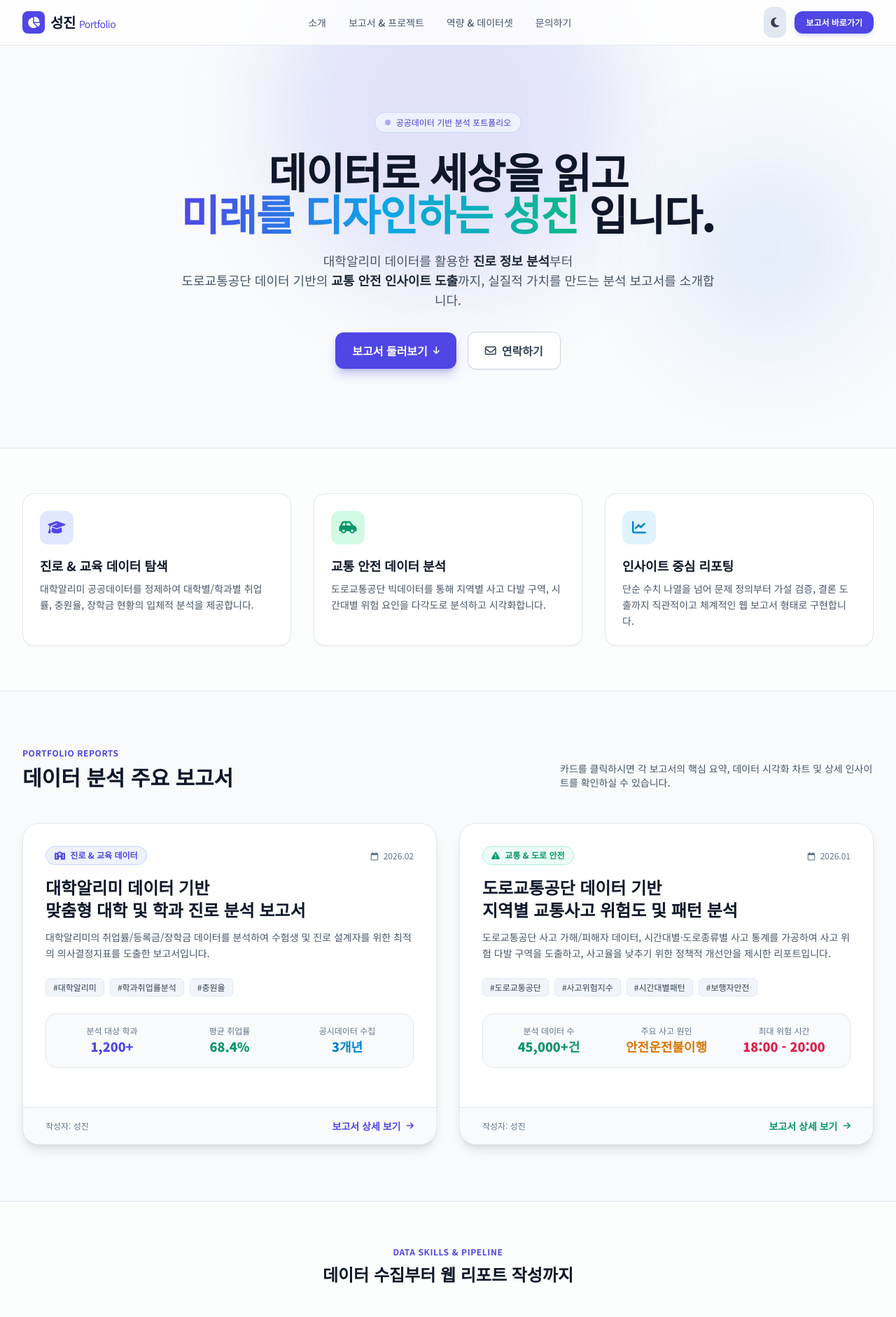
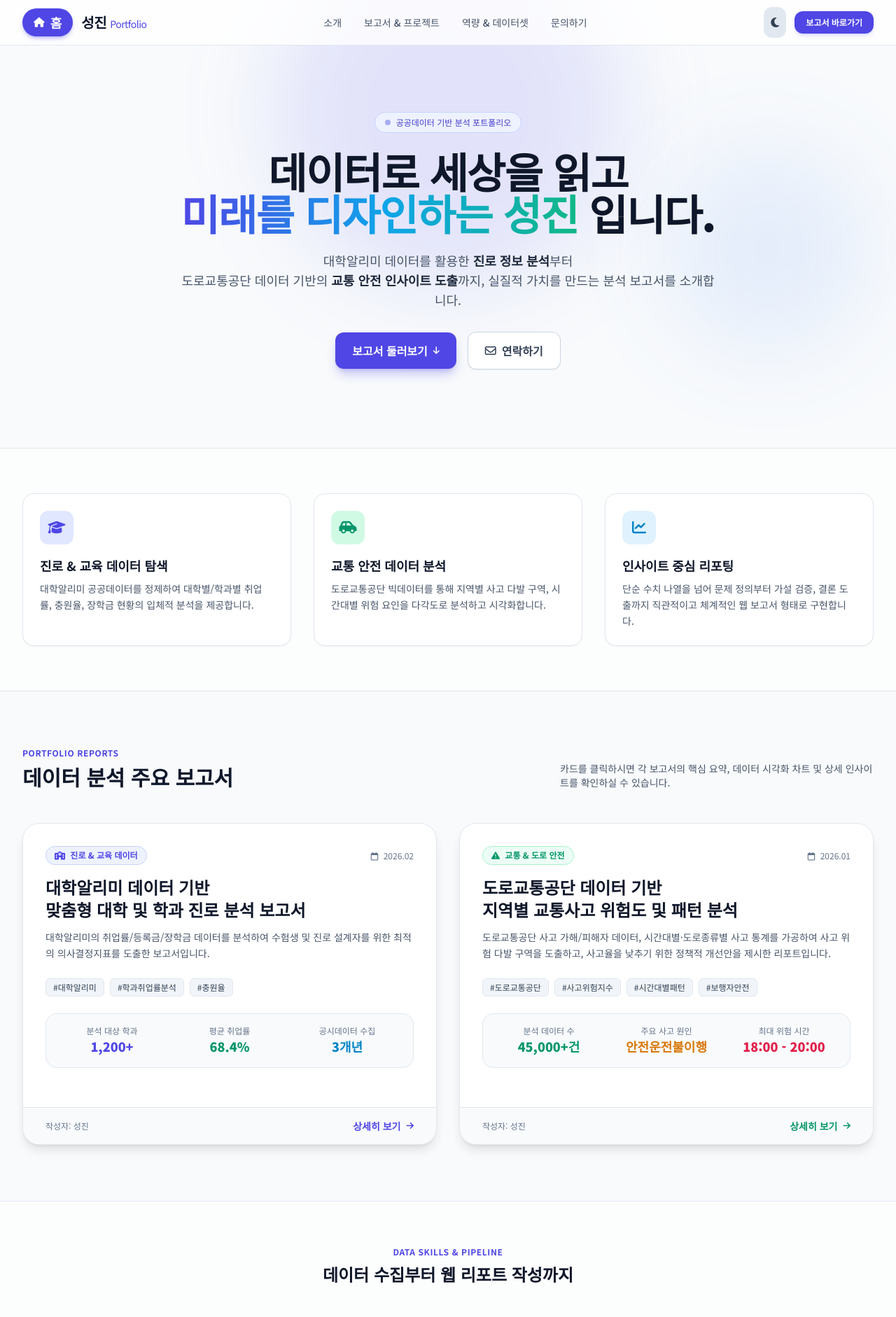
Before and after one commit to ss0303ssaaa-design/pnu0811, a plain HTML site: page index.html in a window 1280 px wide. Shown: the top 1882 px of the page at 70% size. Drawn offline with nearby package versions, Linux system fonts and the light colour scheme.

Commit message:
Update index.html

```diff
--- a/index.html
+++ b/index.html
@@ -49,11 +49,13 @@
     <!-- Navigation -->
     <nav class="fixed top-0 left-0 right-0 z-40 bg-white/80 dark:bg-slate-900/80 backdrop-blur-md border-b border-slate-200 dark:border-slate-800 transition-colors duration-300">
         <div class="max-w-7xl mx-auto px-4 sm:px-6 lg:px-8 h-16 flex items-center justify-between">
-            <a href="#" class="flex items-center space-x-2 text-xl font-bold tracking-tight text-slate-900 dark:text-white">
-                <span class="w-8 h-8 rounded-lg bg-indigo-600 flex items-center justify-center text-white text-base">
-                    <i class="fa-solid fa-chart-pie"></i>
+            <a href="../index.html" class="flex items-center space-x-3 group">
+                <span class="px-4 py-1.5 rounded-full bg-indigo-600 group-hover:bg-indigo-500 text-white font-black text-lg shadow-md shadow-indigo-600/30 transition-all flex items-center gap-2">
+                    <i class="fa-solid fa-house text-sm"></i> 홈
                 </span>
-                <span>성진 <span class="text-indigo-600 dark:text-indigo-400 font-normal text-sm">Portfolio</span></span>
+                <span class="text-xl font-bold tracking-tight text-slate-900 dark:text-white hidden sm:block">
+                    성진 <span class="text-indigo-600 dark:text-indigo-400 font-normal text-sm">Portfolio</span>
+                </span>
             </a>
 
             <div class="hidden md:flex items-center space-x-8 text-sm font-medium text-slate-600 dark:text-slate-300">
@@ -116,15 +118,18 @@
     <section id="about" class="py-16 bg-white/60 dark:bg-slate-900/50 border-y border-slate-200 dark:border-slate-800/60 transition-colors">
         <div class="max-w-7xl mx-auto px-4 sm:px-6 lg:px-8">
             <div class="grid grid-cols-1 md:grid-cols-3 gap-8">
-                <div class="p-6 rounded-2xl bg-white dark:bg-slate-800/40 border border-slate-200 dark:border-slate-700/50 hover:border-indigo-500/40 transition-all shadow-sm">
-                    <div class="w-12 h-12 rounded-xl bg-indigo-100 dark:bg-indigo-500/10 text-indigo-600 dark:text-indigo-400 flex items-center justify-center text-xl mb-4">
+                <a href="./data1/index.html" class="group block p-6 rounded-2xl bg-white dark:bg-slate-800/40 border border-slate-200 dark:border-slate-700/50 hover:border-indigo-500/60 hover:-translate-y-1 transition-all shadow-sm hover:shadow-md cursor-pointer">
+                    <div class="w-12 h-12 rounded-xl bg-indigo-100 dark:bg-indigo-500/10 text-indigo-600 dark:text-indigo-400 flex items-center justify-center text-xl mb-4 group-hover:scale-110 transition-transform">
                         <i class="fa-solid fa-graduation-cap"></i>
                     </div>
-                    <h3 class="text-lg font-bold text-slate-900 dark:text-white mb-2">진로 & 교육 데이터 탐색</h3>
+                    <div class="flex items-center justify-between mb-2">
+                        <h3 class="text-lg font-bold text-slate-900 dark:text-white">진로 & 교육 데이터 탐색</h3>
+                        <i class="fa-solid fa-arrow-right text-indigo-500 text-sm opacity-0 group-hover:opacity-100 transition-all -translate-x-2 group-hover:translate-x-0"></i>
+                    </div>
                     <p class="text-sm text-slate-600 dark:text-slate-400 leading-relaxed">
                         대학알리미 공공데이터를 정제하여 대학별/학과별 취업률, 충원율, 장학금 현황의 입체적 분석을 제공합니다.
                     </p>
-                </div>
+                </a>
 
                 <div class="p-6 rounded-2xl bg-white dark:bg-slate-800/40 border border-slate-200 dark:border-slate-700/50 hover:border-indigo-500/40 transition-all shadow-sm">
                     <div class="w-12 h-12 rounded-xl bg-emerald-100 dark:bg-emerald-500/10 text-emerald-600 dark:text-emerald-400 flex items-center justify-center text-xl mb-4">
@@ -205,10 +210,10 @@
 
                     <div class="px-8 py-4 bg-slate-50 dark:bg-slate-900/40 border-t border-slate-200 dark:border-slate-700/50 flex items-center justify-between">
                         <span class="text-xs text-slate-500 dark:text-slate-400">작성자: 성진</span>
-                        <button onclick="openModal('career')" class="inline-flex items-center gap-2 text-sm font-semibold text-indigo-600 dark:text-indigo-400 hover:text-indigo-500 transition-colors">
-                            <span>보고서 상세 보기</span>
+                        <a href="./data1/index.html" class="inline-flex items-center gap-2 text-sm font-semibold text-indigo-600 dark:text-indigo-400 hover:text-indigo-500 transition-colors">
+                            <span>상세히 보기</span>
                             <i class="fa-solid fa-arrow-right text-xs"></i>
-                        </button>
+                        </a>
                     </div>
                 </div>
 
@@ -255,10 +260,10 @@
 
                     <div class="px-8 py-4 bg-slate-50 dark:bg-slate-900/40 border-t border-slate-200 dark:border-slate-700/50 flex items-center justify-between">
                         <span class="text-xs text-slate-500 dark:text-slate-400">작성자: 성진</span>
-                        <button onclick="openModal('traffic')" class="inline-flex items-center gap-2 text-sm font-semibold text-emerald-600 dark:text-emerald-400 hover:text-emerald-500 transition-colors">
-                            <span>보고서 상세 보기</span>
+                        <a href="./data2/index.html" class="inline-flex items-center gap-2 text-sm font-semibold text-emerald-600 dark:text-emerald-400 hover:text-emerald-500 transition-colors">
+                            <span>상세히 보기</span>
                             <i class="fa-solid fa-arrow-right text-xs"></i>
-                        </button>
+                        </a>
                     </div>
                 </div>
             </div>
```
